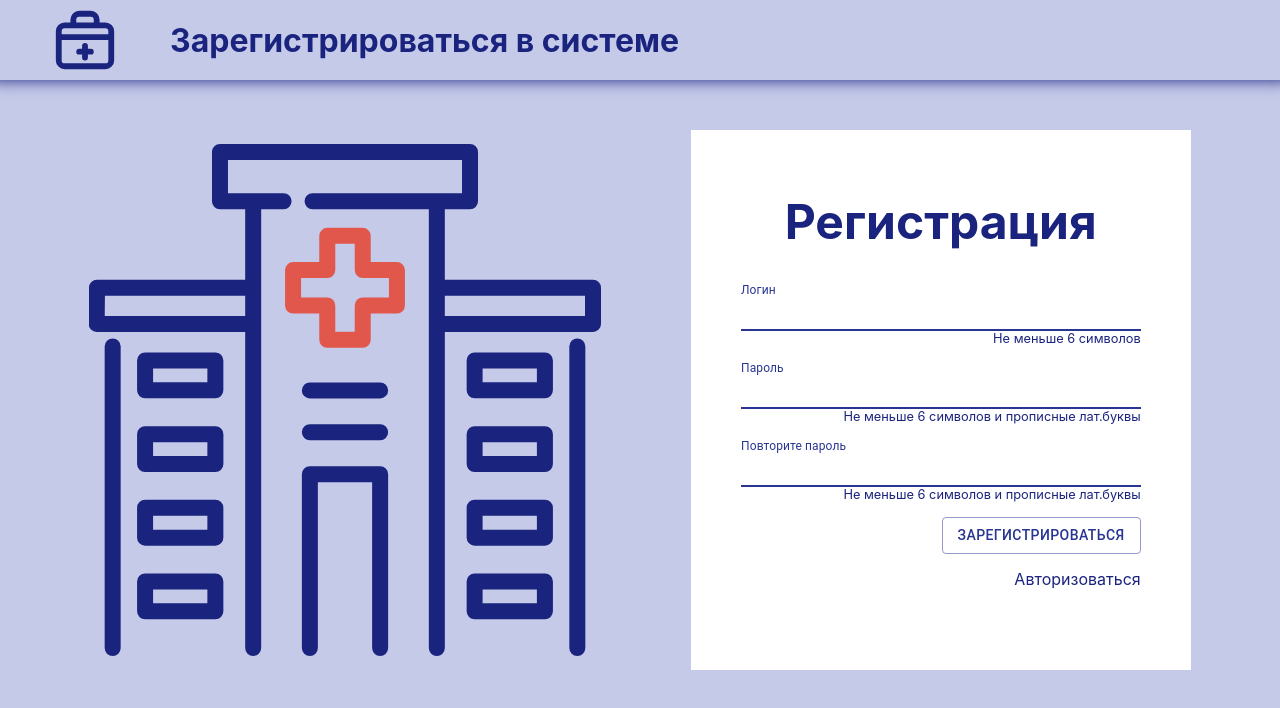
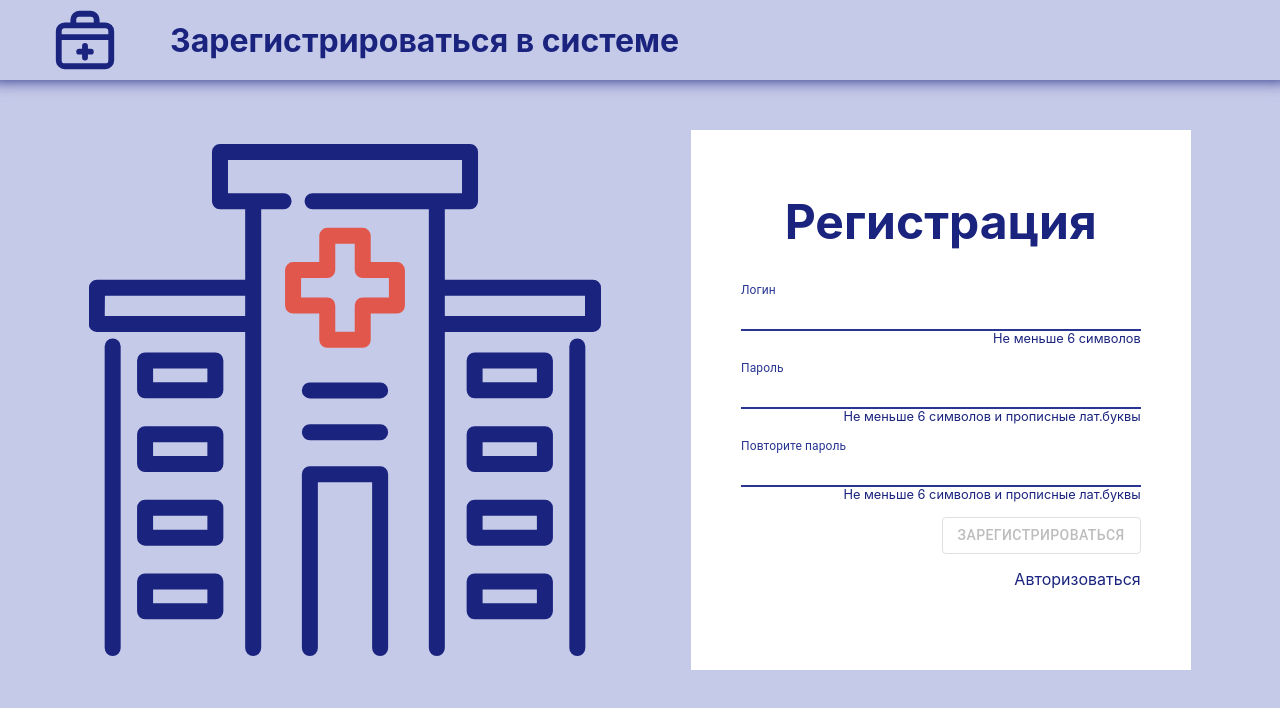
Before and after one commit to MkpYurevaLyubov/frontend_medicine_fullstack, a React (Create React App) app: page / in a window 1280 px wide. Shown: the top 708 px of the page. Built offline with nearby package versions, Linux system fonts and the light colour scheme.

Commit message:
Fixed style-code and disabled button

```diff
--- a/src/components/Button/index.tsx
+++ b/src/components/Button/index.tsx
@@ -1,6 +1,11 @@
 import React from 'react';
-import { Button, createTheme, ThemeProvider } from '@mui/material';
-import {indigo} from "@mui/material/colors";
+import {
+  Button,
+  createTheme,
+  ThemeProvider
+} from '@mui/material';
+import { indigo } from "@mui/material/colors";
+import { IButtonsProps } from "../types/interfaces";
 
 const theme = createTheme({
   palette: {
@@ -10,18 +15,14 @@ const theme = createTheme({
   },
 });
 
-interface ButtonsProps {
-  text: string,
-  onClick: () => void
-}
-
-const Buttons: React.FC<ButtonsProps> = ({ text, onClick }) => {
+const Buttons: React.FC<IButtonsProps> = ({ text, onClick, disabled }) => {
   return (
     <ThemeProvider theme={theme}>
       <Button
         variant="outlined"
         color="primary"
         onClick={onClick}
+        disabled={disabled}
       >
         {text}
       </Button>
--- a/src/components/Input/index.tsx
+++ b/src/components/Input/index.tsx
@@ -1,6 +1,11 @@
 import React from "react";
-import {TextField, ThemeProvider, createTheme} from '@mui/material';
+import {
+  TextField,
+  ThemeProvider,
+  createTheme
+} from '@mui/material';
 import { indigo } from '@mui/material/colors';
+import { IInputProps } from "../types/interfaces";
 
 const theme = createTheme({
   palette: {
@@ -10,23 +15,15 @@ const theme = createTheme({
   },
 });
 
-interface InputProps {
-  value: string,
-  onChange: any,
-  title: string,
-  type: string,
-  flag: boolean
-}
-
-const Input: React.FC<InputProps> = ({ value, onChange, title, type, flag }) => {
+const Input: React.FC<IInputProps> = ({ value, onChange, title, type, flag }) => {
   return (
     <ThemeProvider theme={theme}>
       <TextField
         value={value}
-        onChange={(e) => onChange(e)}
+        onChange={onChange}
         label={title}
         variant="standard"
-        color={flag ? "error" : "primary"}
+        color={flag ? "primary" : "error"}
         focused
         fullWidth
         autoComplete="off"
--- a/src/components/formRegistration/index.tsx
+++ b/src/components/formRegistration/index.tsx
@@ -3,20 +3,9 @@ import Input from "../Input";
 import Buttons from "../Button";
 import Snack from "../Snack";
 import { isValidatePassword } from "../help/m";
-import { ISnack } from "../help/interface";
+import { ISnack, IUser } from "../types/interfaces";
 import axios from "axios";
 import "./formRegistrashion.scss";
-
-interface IUser {
-  login: string,
-  password: string,
-  password_2: string
-}
-
-interface IFlag {
-  login: boolean,
-  password: boolean,
-}
 
 const FormRegistration: React.FC = () => {
   const [user, setUser] = useState<IUser>({
@@ -24,51 +13,37 @@ const FormRegistration: React.FC = () => {
     password: '',
     password_2: ''
   });
-
-  const [flag, setFlag] = useState<IFlag>({
-    login: false,
-    password: false,
-  });
-
+  const [uniqueLogin, setUniqueLogin] = useState(true);
+  const [disabledBtn, setDisabledBtn] = useState<boolean>(true);
   const [snackOpen, setSnackOpen] = useState<ISnack>({
     isOpen: false,
     text: ''
   });
 
   const onChangeUser = (type: string, e: React.ChangeEvent<HTMLInputElement>) => {
-    setFlag({...flag, [type]: false})
-    setUser({...user, [type]: e.target.value});
+    const person: {[index: string]:string} = {...user};
+    person[type] = e.target.value;
+
+    person.login.length >= 6 && isValidatePassword(person.password)
+      && person.password === person.password_2 ? setDisabledBtn(false) : setDisabledBtn(true);
+
+    if (!uniqueLogin) setUniqueLogin(true);
+    setUser({login: person.login, password: person.password, password_2: person.password_2});
   };
 
   const onClickBtn = () => {
-    if (user.login.length < 6) {
-      setSnackOpen({isOpen: true, text: "Проверьте корректность введения логина!"});
-      return setFlag({...flag, login: true});
-    }
-
-    if (!isValidatePassword(user.password) || !isValidatePassword(user.password_2)) {
-      setSnackOpen({isOpen: true, text: "Проверьте корректность введения паролей!"});
-      return setFlag({...flag, password: true});
-    }
-
-    if (user.password !== user.password_2) {
-      setSnackOpen({isOpen: true, text: "Пароли не совпадают!"});
-      return setFlag({...flag, password: true});
-    }
-
     axios.post("http://localhost:8000/api/createUser", user)
       .then((res) => {
         localStorage.setItem("token", JSON.stringify(res.data));
         setUser({login: '', password: '', password_2: ''});
       })
       .catch((err) => {
-        console.log('err', err);
         if (err.response.data.e.code === '23505') {
           setSnackOpen({
             isOpen: true,
             text: "Пользователь с таким логином уже существует! Пожалуйста, измените логин"
           });
-          return setFlag({...flag, login: true});
+          setUniqueLogin(false);
         }
       });
   }
@@ -82,7 +57,7 @@ const FormRegistration: React.FC = () => {
           onChange={(e: React.ChangeEvent<HTMLInputElement>) => onChangeUser("login", e)}
           title="Логин"
           type="text"
-          flag={flag.login}
+          flag={(!user.login || !!user.login) && (user.login.length === 0 || user.login.length > 6) && uniqueLogin}
         />
         <span>Не меньше 6 символов</span>
         <Input
@@ -90,7 +65,7 @@ const FormRegistration: React.FC = () => {
           onChange={(e: React.ChangeEvent<HTMLInputElement>) => onChangeUser("password", e)}
           title="Пароль"
           type="password"
-          flag={flag.password}
+          flag={(!user.password || !!user.password) && (!user.password || isValidatePassword(user.password))}
         />
         <span>Не меньше 6 символов и прописные лат.буквы</span>
         <Input
@@ -98,10 +73,14 @@ const FormRegistration: React.FC = () => {
           onChange={(e: React.ChangeEvent<HTMLInputElement>) => onChangeUser("password_2", e)}
           title="Повторите пароль"
           type="password"
-          flag={flag.password}
+          flag={(!user.password_2 || !!user.password_2) && (!user.password_2 || user.password === user.password_2)}
         />
         <span>Не меньше 6 символов и прописные лат.буквы</span>
-        <Buttons text="Зарегистрироваться" onClick={onClickBtn} />
+        <Buttons
+          text="Зарегистрироваться"
+          onClick={onClickBtn}
+          disabled={disabledBtn}
+        />
       </div>
       <a href={""}>Авторизоваться</a>
       <Snack
--- a/src/components/help/interface.ts
+++ /dev/null
@@ -1,4 +0,0 @@
-export interface ISnack {
-  isOpen: boolean,
-  text: string
-}
--- /dev/null
+++ b/src/components/types/interfaces.ts
@@ -0,0 +1,34 @@
+export interface IHeaderProps {
+  title: string
+}
+
+export interface IInputProps {
+  value: string,
+  onChange: any,
+  title: string,
+  type: string,
+  flag: boolean
+}
+
+export interface IButtonsProps {
+  text: string,
+  onClick: () => void,
+  disabled: boolean
+}
+
+export interface ISnackProps {
+  isOpen: boolean,
+  handleClose: () => void,
+  text: string
+}
+
+export interface IUser {
+  login: string,
+  password: string,
+  password_2: string
+}
+
+export interface ISnack {
+  isOpen: boolean,
+  text: string
+}
```
Also changed, not shown: src/components/Header/index.tsx (+2 -5 lines), src/components/Snack/index.tsx (+2 -7 lines).
